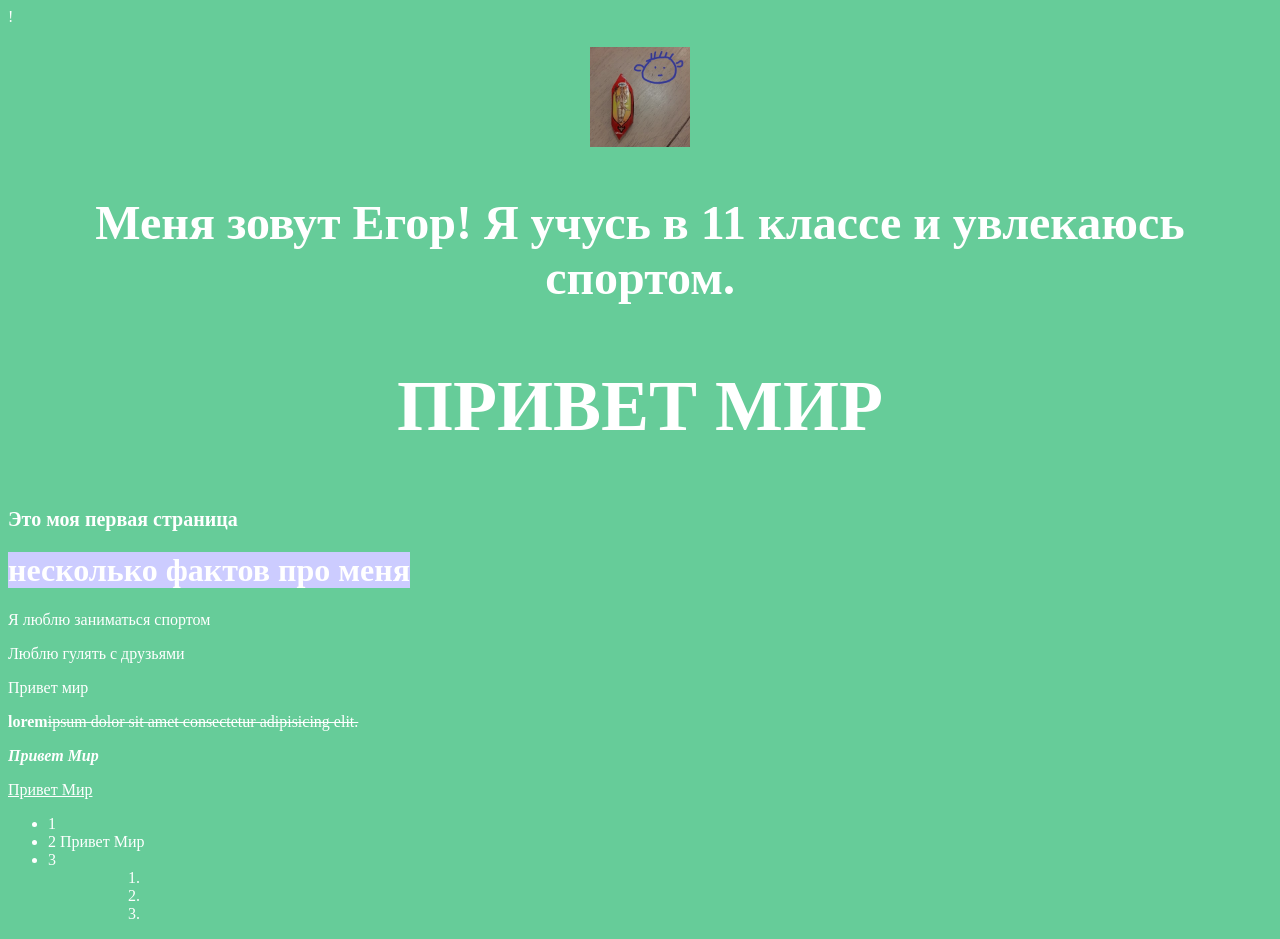
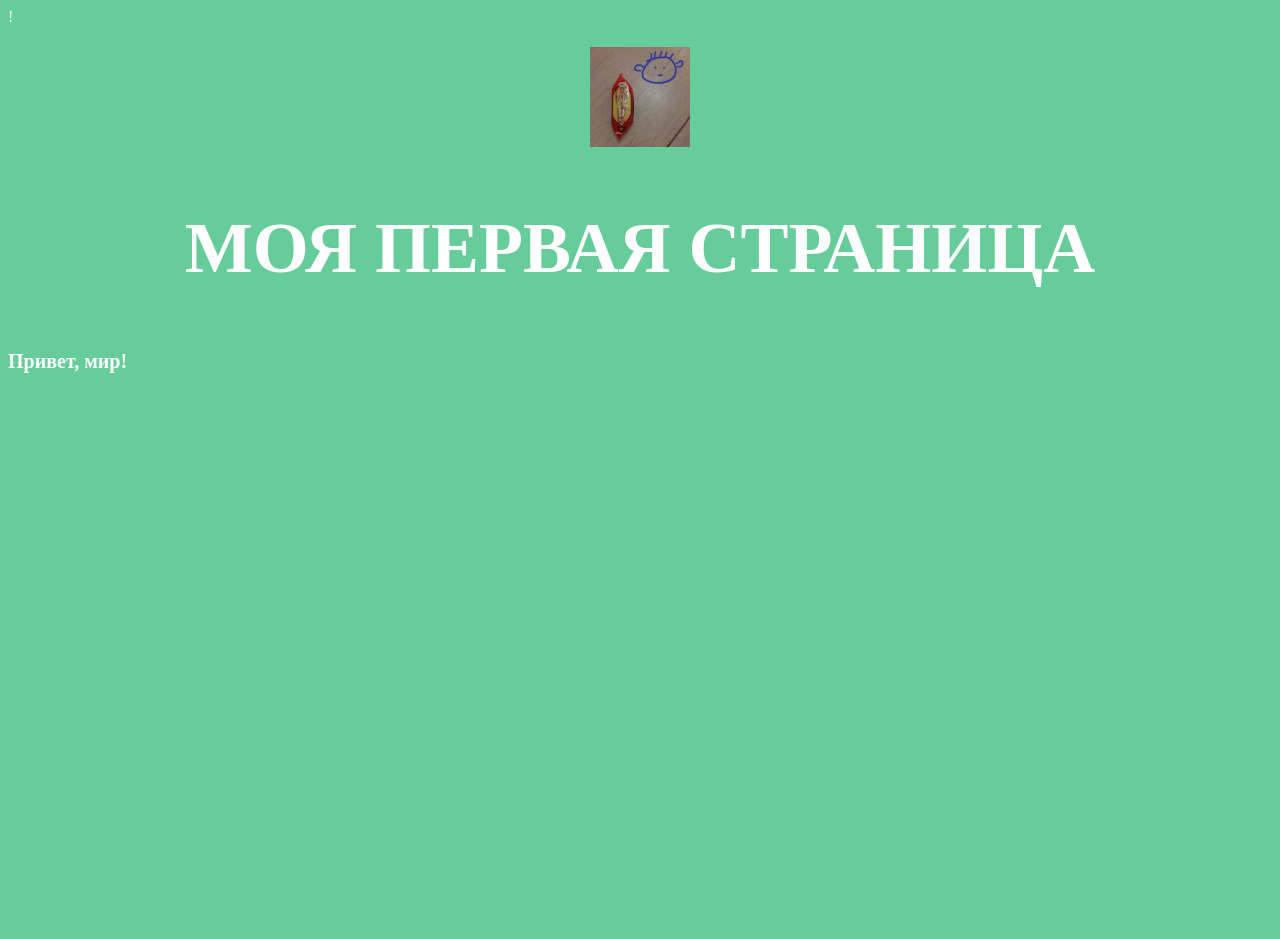
Before and after one commit to froolya/dz_3, a plain HTML site: page dz_3/index.html in a window 1280 px wide. After the commit the page ends 800 px from the top, so only its background shows below. Drawn offline with Linux system fonts and the light colour scheme; files whose address does not match are found by name.

Commit message:
Add files via upload

```diff
--- a/dz_3/index.html
+++ b/dz_3/index.html
@@ -12,39 +12,16 @@
         <span style="font-size: 48px;">
 
             <center> <img src="pic1.jpg" width="100" height="100"> </center>
-            <center> <p> <strong> </i > Меня зовут Егор! Я учусь в 11 классе и увлекаюсь спортом.</i > </strong> </p> </center>
+
             <div>
-                <center><aline><h2> ПРИВЕТ МИР</aline> </h2 ></center>
+                <center><aline><h2>МОЯ ПЕРВАЯ СТРАНИЦА</aline> </h2 ></center>
 
             </div>
-            <header> <span style="font-size: 20px;"> Это моя первая страница</span> </header>
             </span>
 
-</h1>
 
-    <main>
-        <h1><span style="background-color: #CCCCFF">несколько фактов про меня</span></h1>
-        <p> Я люблю заниматься спортом</p>
-        <p>Люблю гулять с друзьями</p>
-    </main>
-
-    <footer>Привет мир</footer>
+            <header> <span style="font-size: 20px;">Привет, мир!</span> </header>
 
 
-    <p><b>lorem</b><s>ipsum dolor sit amet consectetur adipisicing elit.</s>
-    <p><strong><b><i>Привет Мир</i></b></p></strong>
-    <span></span>
-    <div><span></div>
-    <div><u>Привет Мир</u></div>
-    <ul>
-        <li>1</li>
-        <li>2 Привет Мир</li>
-        <li>3</li>
-        </ui>
-        <ul>
-            <ol>1.</ol>
-            <ol>2.</ol>
-            <ol>3.</ol>
-        </ul>
 </body>
     </html>
```
